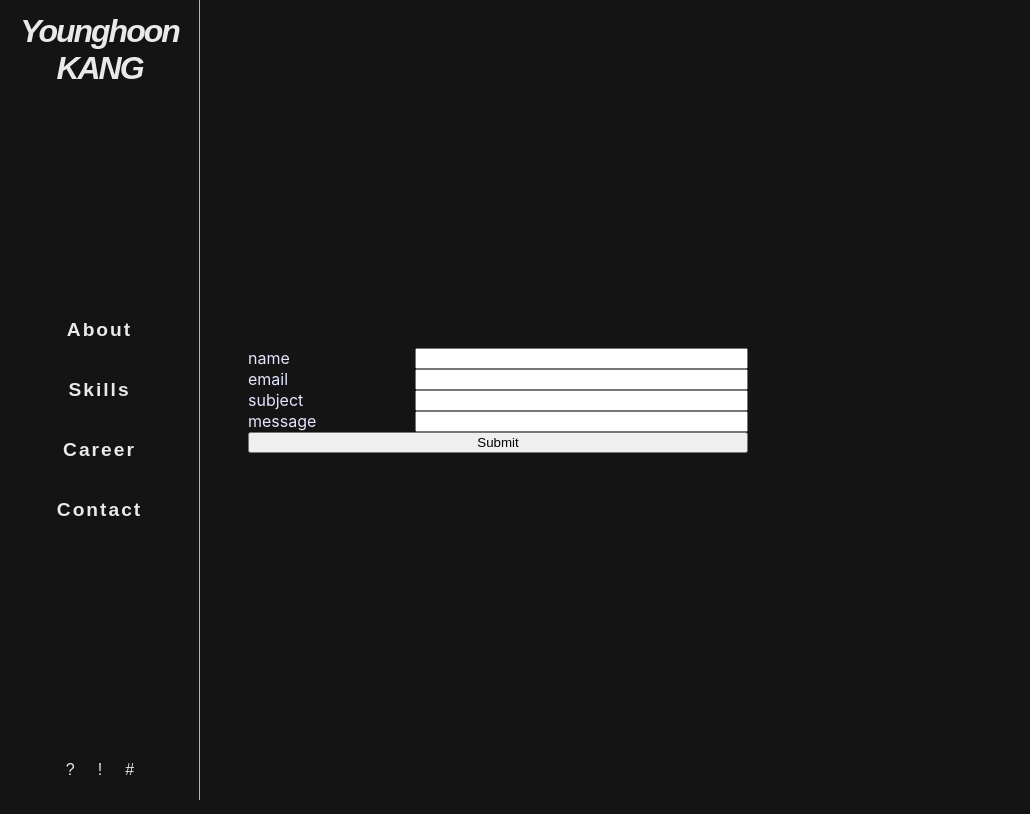
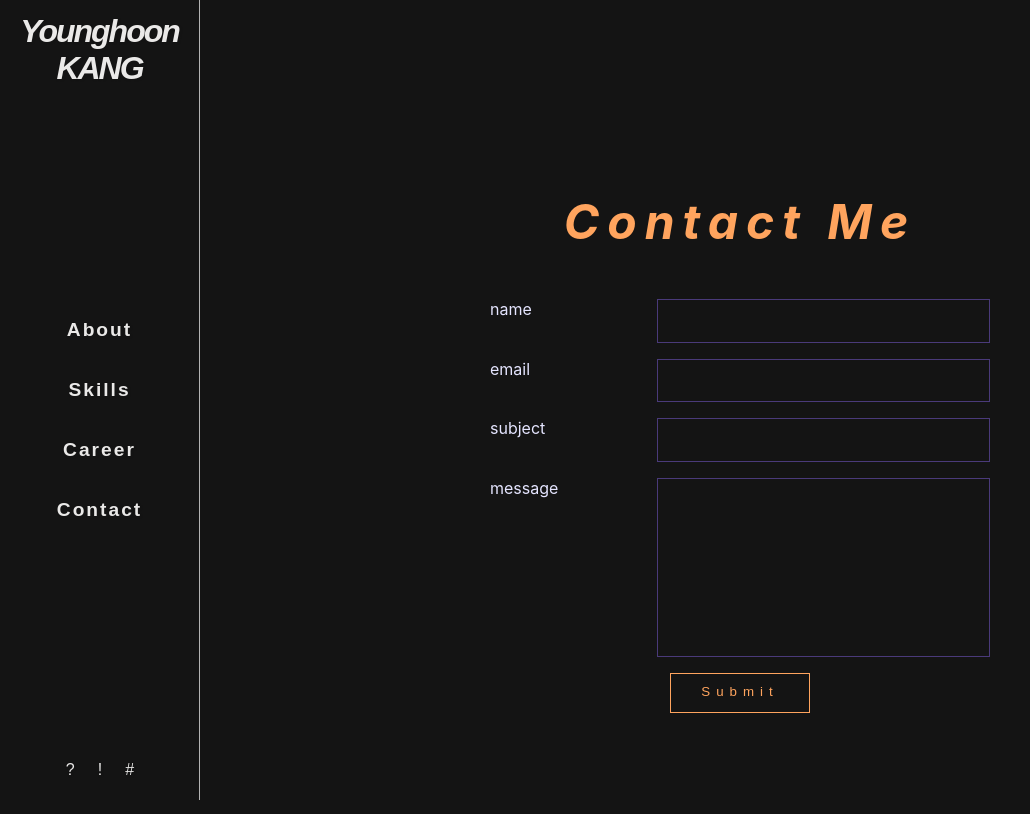
Before and after one commit to CityHopper/portfolio_react-ts, a React (Create React App) app: page /contact in a window 1280 px wide. Shown: the top 814 px of the page, without its empty margins (0-1030 px from the left). Built offline with nearby package versions, Linux system fonts and the light colour scheme; a web font is replaced by a local one.

Commit message:
Modify Contact style

```diff
--- a/src/_index.scss
+++ b/src/_index.scss
@@ -141,23 +141,38 @@ $line-height: calc(#{$clip-height} - 5px);
 .form {
   display: grid;
   grid-template-columns: 1fr 2fr;
+  grid-row-gap: 1em;
   width: 500px;
 
   label {
-    text-align: right;
     margin-right: 1em;
     width: max-content;
   }
 
+  input, textarea {
+    background-color: var(--dark-bg-color);
+    border: 1px solid var(--sub-color);
+    color: white;
+    padding: 1em;
+
+    &:focus {
+      outline: none;
+    }
+  }
+
+  textarea {
+    resize: none;
+  }
+
   &__error {
-    grid-column: 1/3;
-    text-align: center;
+    grid-column: 2/3;
+    text-align: right;
   }
 
   button {
     grid-column: 1/3;
+    justify-self: center;
   }
-
 
 
 }
@@ -252,14 +267,22 @@ $line-height: calc(#{$clip-height} - 5px);
   width: 100%;
 }
 
-.button--main {
+.button {
   display: flex;
-  border: 1px solid var(--sub-color);
   padding: 10px 30px;
-  color: var(--sub-color);
   font-family: Futura, sans-serif;
   letter-spacing: 6px;
   width: max-content;
   height: 40px;
   background: transparent;
 }
+
+.button--main {
+  color: var(--main-color);
+  border: 1px solid var(--main-color);
+}
+
+.button--sub {
+  color: var(--sub-color);
+  border: 1px solid var(--sub-color);
+}
--- a/src/components/Contact.tsx
+++ b/src/components/Contact.tsx
@@ -14,6 +14,8 @@ function Contact() {
     }
     return (
         <article className={"container"}>
+            <section className={"container__whole flex__column"}>
+                <h1>Contact Me</h1>
                 <form className={"form"}
                       onSubmit={handleSubmit(onSubmitHandler)}>
                     <label>name</label>
@@ -33,13 +35,14 @@ function Contact() {
                         <div className={"form__error"}>제목을 입력해 주세요.</div>
                     )}
                     <label>message</label>
-                <input {...register("message", {required: true})} />
+                    <textarea rows={10} {...register("message", {required: true})} />
                     {errors.message && errors.message.type === "required" && (
                         <div className={"form__error"}>내용을 입력해 주세요.</div>
                     )}
-                <button type={"submit"}>Submit</button>
+                    <button type={"submit"} className={"button button--main"}>Submit</button>
 
                 </form>
+            </section>
         </article>
     )
 }
--- a/src/components/Home.tsx
+++ b/src/components/Home.tsx
@@ -6,7 +6,7 @@ function Home() {
                     Younghoon KANG, <br/>
                     Front-end Developer
                 </p>
-                <button className={"button--main flex__center"}>
+                <button className={"button button--main flex__center"}>
                     Contact Me!
                 </button>
             </div>
```
Lines whose indentation alone changed are shown as unchanged.
